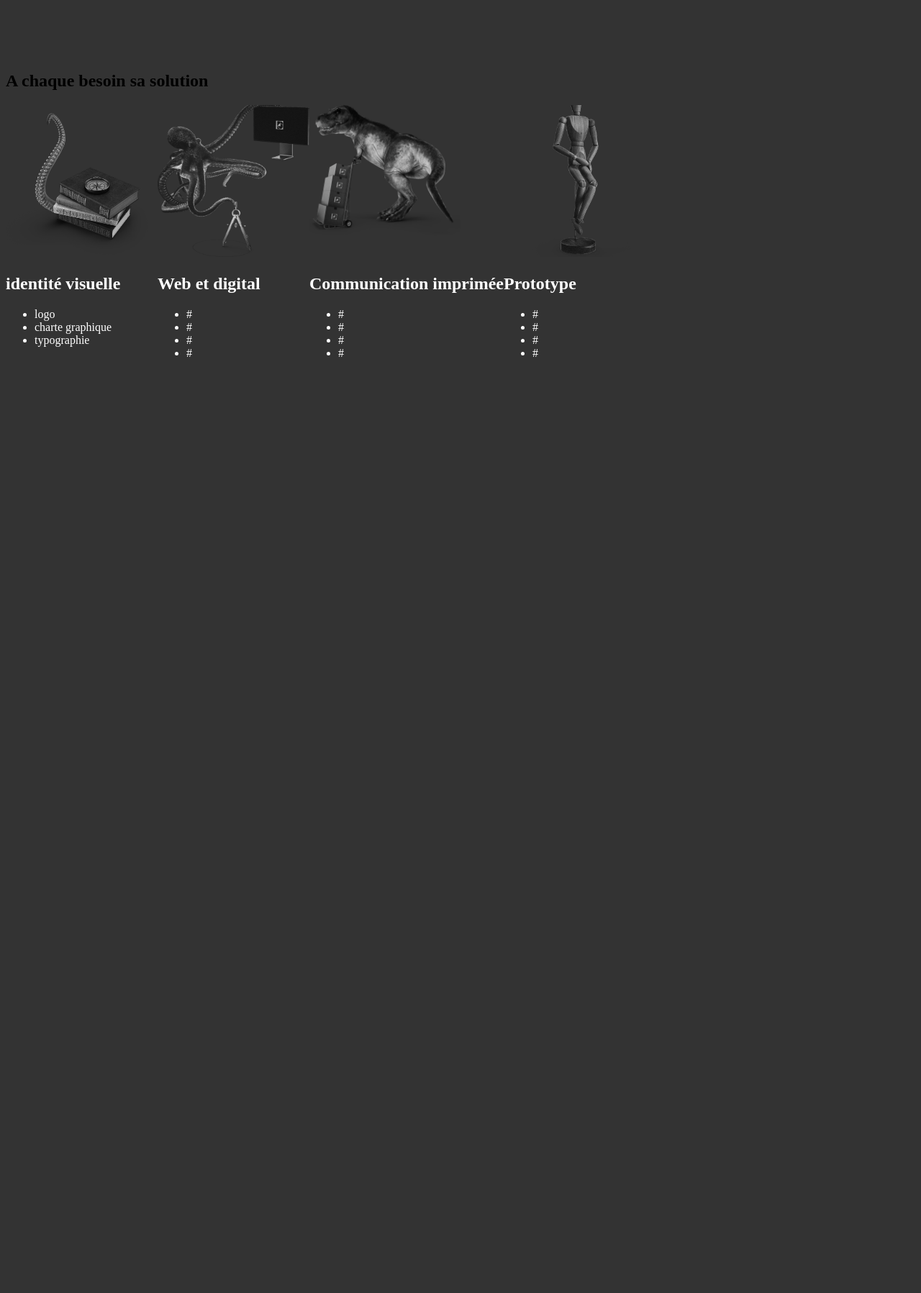
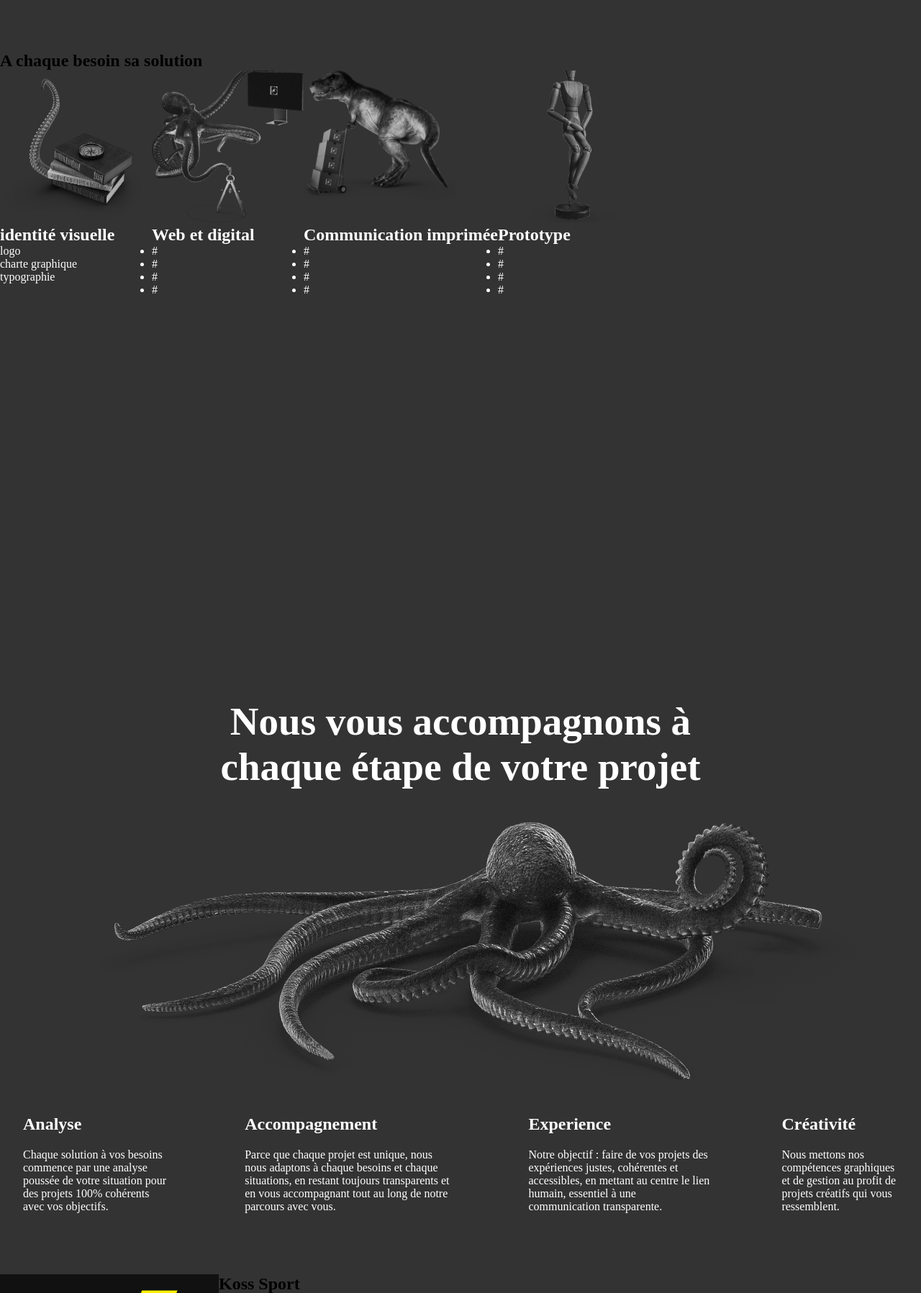
Before and after one commit to TimotheePopesco/bapp, a PHP site: page /index.html in a window 1280 px wide. Shown: the part 785-2582 px from the top of the page at 72% size. Before the commit the page ends 1281 px from the top, so only its background shows below. Run offline with PHP 8.4, Linux system fonts and the light colour scheme.

Commit message:
update section 3 and 4

```diff
--- a/code/index.html
+++ b/code/index.html
@@ -69,5 +69,47 @@
             </div>
         </div>
     </section>
+    <section class="section3">
+        <div class="title_s3">
+            <h1>Nous vous accompagnons à <br> chaque étape de votre projet</h1>
+            <img src="img/pieuvreback.png" alt="Pieuvre" class="pieuvre">
+        </div>
+        <div class="container_s3">
+            <div class="text_s3">
+                <h2>Analyse</h2>
+                <p>Chaque solution à vos besoins commence par une analyse poussée de votre situation pour des projets 100% cohérents avec vos objectifs.</p>
+            </div>
+            <div class="text_s3">
+                <h2>Accompagnement</h2>
+                <p>Parce que chaque projet est unique, nous nous adaptons à chaque besoins et chaque situations, en restant toujours transparents et en vous accompagnant tout au long de notre parcours avec vous.</p>
+            </div>
+            <div class="text_s3">
+                <h2>Experience</h2>
+                <p>Notre objectif : faire de vos projets des expériences justes, cohérentes et accessibles, en mettant au centre le lien humain, essentiel à une communication transparente.</p>
+            </div>
+            <div class="text_s3">
+                <h2>Créativité</h2>
+                <p>Nous mettons nos compétences graphiques et de gestion au profit de projets créatifs qui vous ressemblent.</p>
+            </div>
+        </div>
+        <div class="echangeons_s3">
+            <a class="bouton" href="">Echangeons</a>
+        </div>
+    </section>
+    <section class="section4">
+        <div class="container_s4">
+            <div class="bloc1_s4">
+                <img src="img/Sans-titre-2.png" alt="Koss Sport">
+                <div>
+                    <h2>Koss Sport</h2>
+                    <p>Identité visuelle & site web</p>
+                </div>
+            </div>
+            <p>" Notre collaboration avec le Studio Edoras
+                nous a permis d'avoir un résultat au delà de nos attentes. Nous avons pu bénéficier d'un accompagnements sur tous les plans avec des échanges et une progression rapide. "
+                                                                                       Thibault</p>
+        </div>
+        <img src="img/e-1.png" alt="Koss Sport" class="image_s4">
+    </section>
 </body>
 </html>
--- a/code/style.css
+++ b/code/style.css
@@ -1,3 +1,9 @@
+* {
+    box-sizing: border-box;
+    margin: 0px;
+    padding: 0px;
+}
+
 .head {
     display: flex;
     justify-content: space-between;
@@ -47,3 +53,67 @@ body {
 .container2 > img {
     transform: scale(0.7);
 }
+
+.section2 {
+    height: 100vh;
+}
+
+.section3 {
+    height: 100vh;
+    margin-top: 100px;
+    width: 100%;
+    overflow-x: hidden;
+}
+
+.title_s3 > h1 {
+    text-align: center;
+    font-size: 55px;
+    color: white;
+}
+
+.pieuvre {
+    transform: scale(0.8);
+}
+
+.container_s3 {
+    display: flex;
+    color: white;
+    gap: 100px;
+    margin: auto;
+    width: 95%;
+}
+
+.text_s3 > h2 {
+    margin-bottom: 20px;
+}
+
+.echangeons_s3 {
+    width: 150px;
+    margin: auto;
+    margin-top: 90px;
+    border: 1px solid white;
+    text-align: center;
+    background-color: #C3A995;
+    height: 30px;
+    align-items: center;
+}
+
+.bloc1_s4 {
+    display: flex;
+}
+
+.container1_s4 {
+    color: white;
+}
+
+.container1_s4 > p {
+    width: 30%;
+}
+
+.section4 {
+    display: flex;
+}
+
+.image_s4 {
+    transform: scale(0.7);
+}
```
Also changed, not shown: code/img/Sans-titre-2.png (added), code/img/e-1.png (added), code/img/pieuvreback.png (added).
